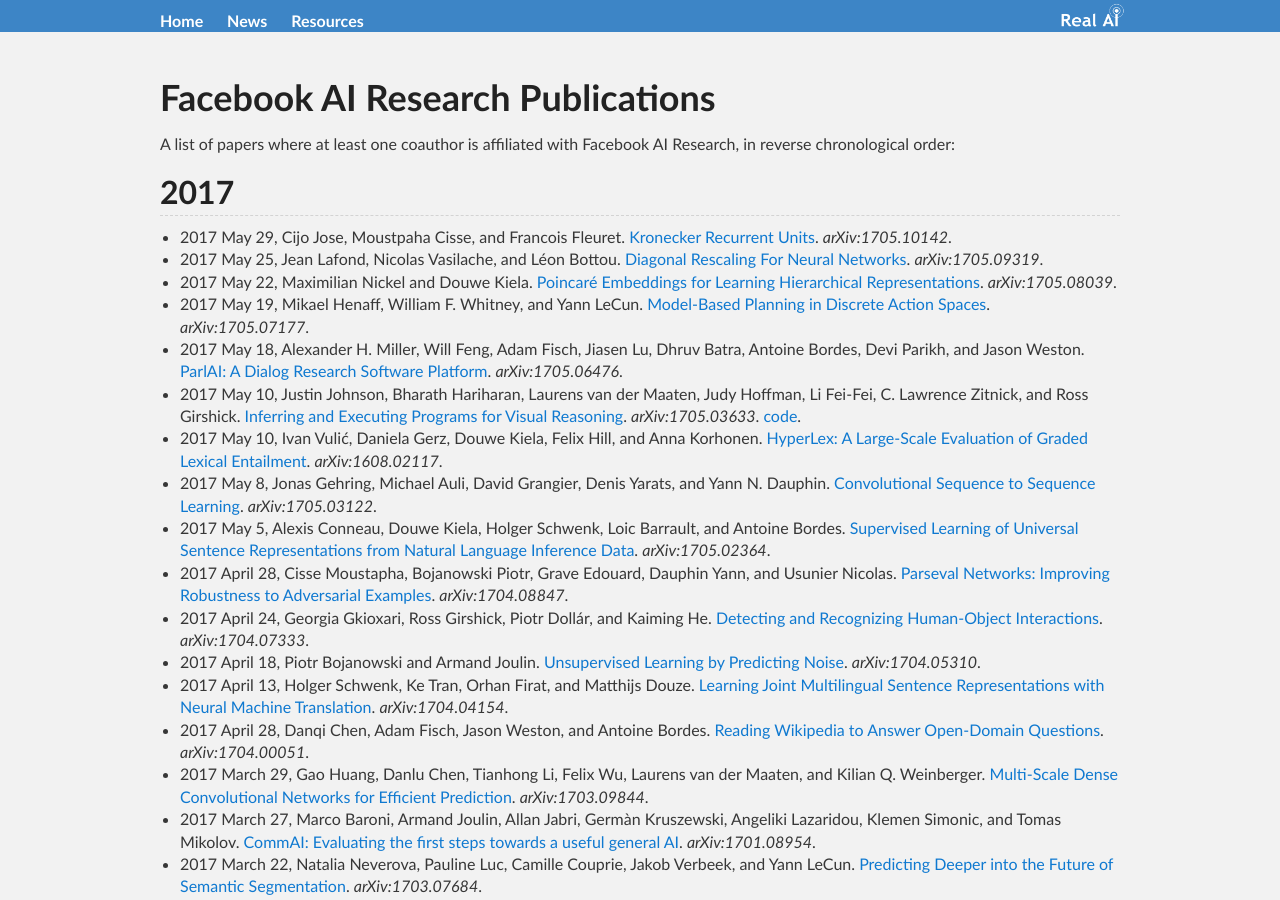
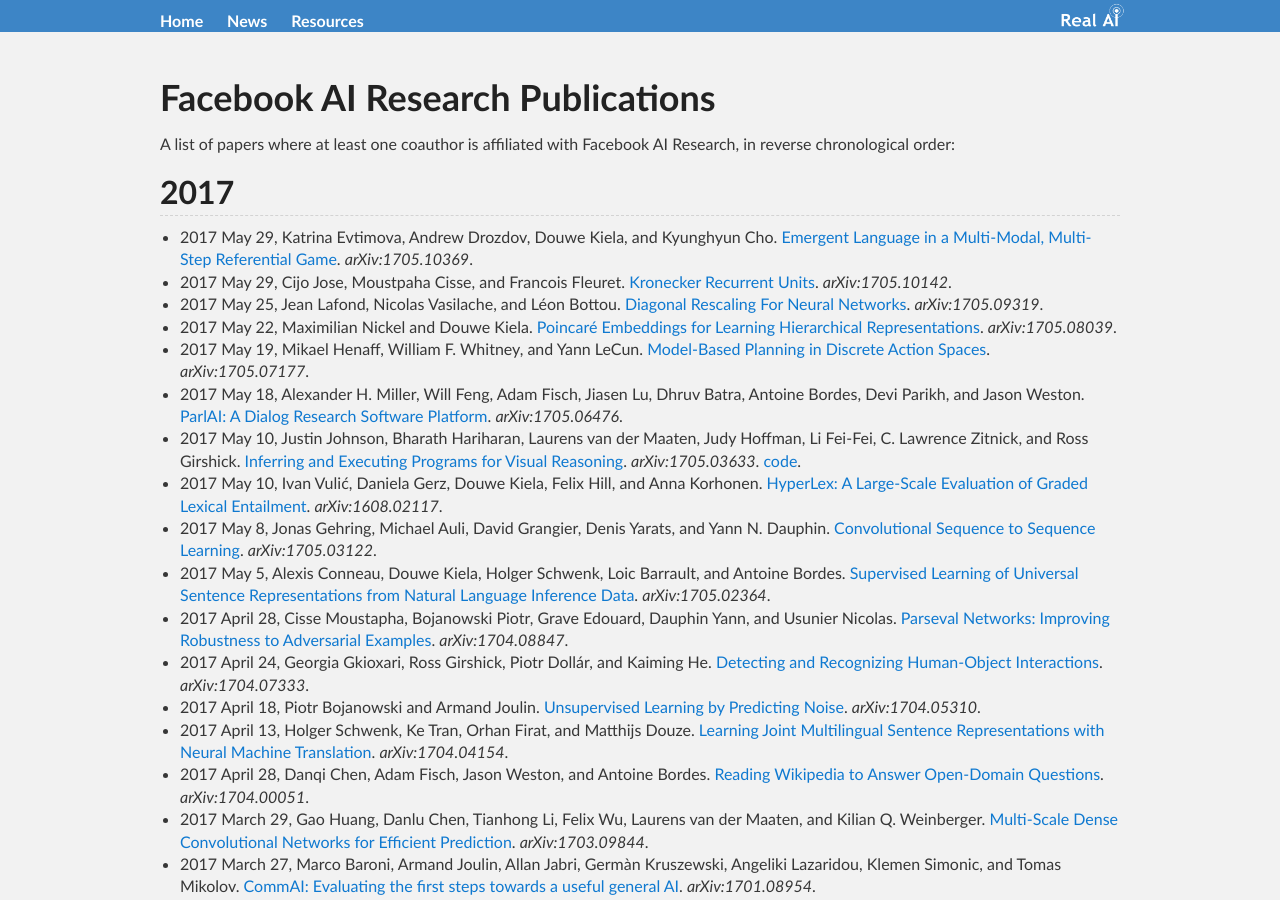
Before and after one commit to Tonywuhk/realai.org, a Jekyll site: the page built from labs/fair-publications.md, in a window 1280 px wide and 900 px high. Built offline with Jekyll 4.4.1, drawn with Linux system fonts in a browser that asks for light colours; our own code applies the rules of GitHub Pages for plain Markdown files; comment, search, counter and statistics services are not loaded; the repository's description, which GitHub fills in, is left out.

Commit message:
Update fair-publications.md

```diff
--- a/labs/fair-publications.md
+++ b/labs/fair-publications.md
@@ -7,6 +7,7 @@
 
 ## 2017
 
+* 2017 May 29, Katrina Evtimova, Andrew Drozdov, Douwe Kiela, and Kyunghyun Cho. [Emergent Language in a Multi-Modal, Multi-Step Referential Game](https://arxiv.org/abs/1705.10369). *arXiv:1705.10369*.
 * 2017 May 29, Cijo Jose, Moustpaha Cisse, and Francois Fleuret. [Kronecker Recurrent Units](https://arxiv.org/abs/1705.10142). *arXiv:1705.10142*.
 * 2017 May 25, Jean Lafond, Nicolas Vasilache, and Léon Bottou. [Diagonal Rescaling For Neural Networks](https://arxiv.org/abs/1705.09319). *arXiv:1705.09319*.
 * 2017 May 22, Maximilian Nickel and Douwe Kiela. [Poincaré Embeddings for Learning Hierarchical Representations](https://arxiv.org/abs/1705.08039). *arXiv:1705.08039*.
```
